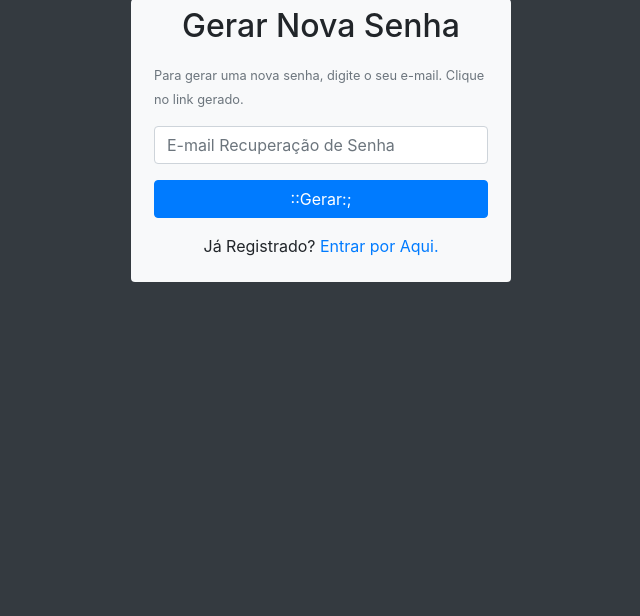
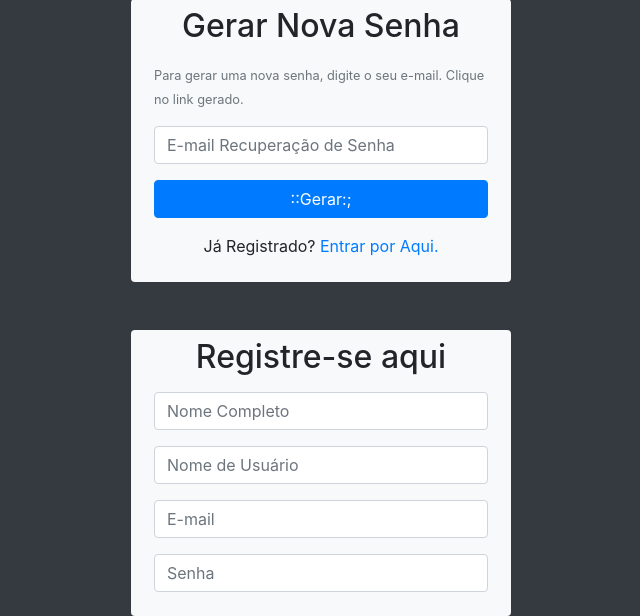
Before and after one commit to carolinesilva1/login, a PHP site: page /login/ in a window 1280 px wide. Shown: the part 483-1099 px from the top of the page, without its empty margins (319-959 px from the left). Before the commit the page ends 765 px from the top, so only its background shows below. Run offline with PHP 8.4, Linux system fonts and the light colour scheme.

Commit message:
formulario de cadastro novos usuarios

```diff
--- a/index.php
+++ b/index.php
@@ -120,6 +120,46 @@ Entrar por Aqui.
 
     </section>
     <!-- Fim da seção Recuperação de senha -->
+
+<!-- Início de formulário de cadastro de novos usuários -->
+
+<section class="row mt-5">
+    <div class="col-lg-4 offset-lg-4 bg-light rounded" id="caixaRegistro">
+    <h2 class="text-center mt-2">Registre-se aqui</h2>
+    <form action="#" method="post" class="p-2"
+    id="formRegistro">
+
+
+    <div class="form-group">
+<input type="text" name="nomeCompleto" id="nomeCompleto" class="form-control"
+placeholder="Nome Completo">
+
+    </div>
+
+        <div class="form-group">
+        <input type="text" name="nomeUsuario" id="nomeUsuario" class="form-control"
+        placeholder="Nome de Usuário">
+        </div>
+
+        <div class="form-group">
+        <input type="email" name="emailUsuario" id="emailUsuario" class="form-control"
+        placeholder="E-mail">
+
+        </div>
+
+        <div class="form-group">
+        <input type="password" name="senhaUsuario" id="senhaUsuario" class="form-control"
+        placeholder="Senha">
+
+        </div>
+
+    </form>
+    </div>
+</section>
+
+
+<!-- Final do formulário de cadastro de novos usuários -->
+
         </main>
 
 <!-- Optional JavaScript -->
```
Also changed, not shown: README.md. Lines whose indentation alone changed are shown as unchanged.
